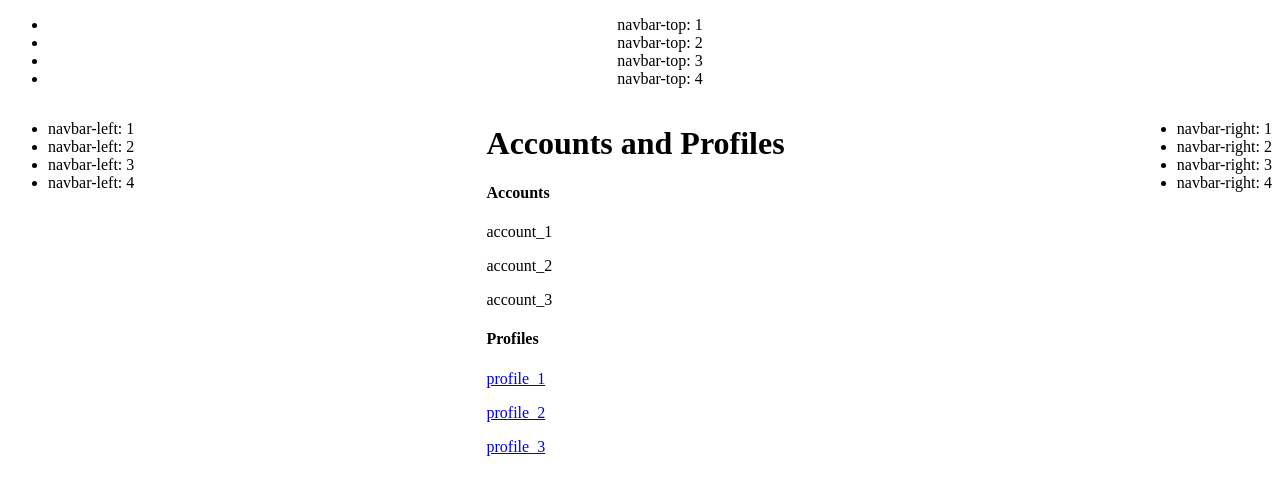
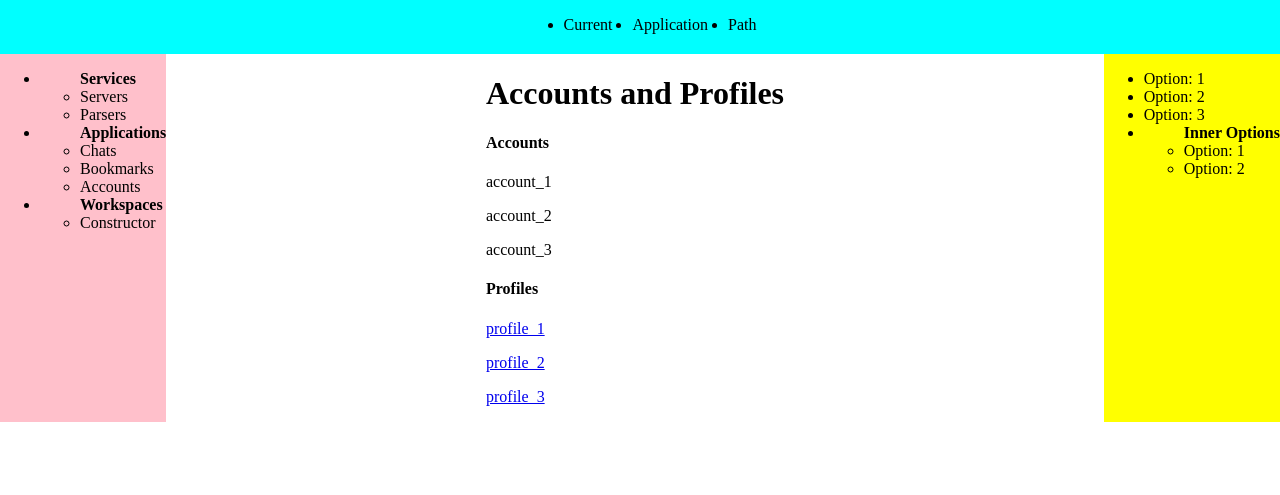
Before and after one commit to sh1chan/proto, a Flask app: page /applications/accounts/ in a window 1280 px wide. Shown: the top 495 px of the page. Run offline with Flask 2, Linux system fonts and the light colour scheme.

Commit message:
Update navbar with its style

```diff
--- a/src/blueprints/root/static/root/css/base.css
+++ b/src/blueprints/root/static/root/css/base.css
@@ -1,16 +1,45 @@
+body {
+  margin: 0px;
+}
+
+/* ?? */
 .container-bottom {
   display: flex;
 }
 
+
+/* TODO: navbar-* ul */
+.navbar-* ul {
+  margin: 0px;
+  padding: 0px;
+}
+
+
+/* SEE: https://love2dev.com/blog/absolute-centering-css/ */
 .navbar-top {
+  width: 100%;
+  background-color: cyan;
   text-align: center;
-  width: 100%;
+}
+
+.navbar-top ul {
+  display: inline-block;
+}
+
+.navbar-top li {
+  float: left;
+}
+
+.navbar-top li + li {
+  margin-left:20px;
 }
 
 .navbar-left {
   margin-right: auto;
+  background-color: pink;
 }
 
 .navbar-right {
   margin-left: auto;
+  background-color: yellow;
 }
--- a/src/blueprints/root/templates/root/base.html
+++ b/src/blueprints/root/templates/root/base.html
@@ -16,10 +16,9 @@
     <div class="container-top">
       <nav class="navbar-top">
         <ul>
-          <li>navbar-top: 1</li>
-          <li>navbar-top: 2</li>
-          <li>navbar-top: 3</li>
-          <li>navbar-top: 4</li>
+          <li>Current</li>
+          <li>Application</li>
+          <li>Path</li>
           {% block navbar_top %}
           {% endblock %}
         </ul>
@@ -29,10 +28,24 @@
     <div class="container-bottom">
       <nav class="navbar-left">
         <ul>
-          <li>navbar-left: 1</li>
-          <li>navbar-left: 2</li>
-          <li>navbar-left: 3</li>
-          <li>navbar-left: 4</li>
+          <li>
+            <ul><strong>Services</strong>
+              <li>Servers</li>
+              <li>Parsers</li>
+            </ul>
+          </li>
+          <li>
+            <ul><strong>Applications</strong>
+              <li>Chats</li>
+              <li>Bookmarks</li>
+              <li>Accounts</li>
+            </ul>
+          </li>
+          <li>
+            <ul><strong>Workspaces</strong>
+              <li>Constructor</li>
+            </ul>
+          </li>
           {% block navbar_left %}
           {% endblock %}
         </ul>
@@ -45,10 +58,15 @@
 
       <nav class="navbar-right">
         <ul>
-          <li>navbar-right: 1</li>
-          <li>navbar-right: 2</li>
-          <li>navbar-right: 3</li>
-          <li>navbar-right: 4</li>
+          <li>Option: 1</li>
+          <li>Option: 2</li>
+          <li>Option: 3</li>
+          <li>
+            <ul><strong>Inner Options</strong>
+              <li>Option: 1</li>
+              <li>Option: 2</li>
+            </ul>
+          </li>
           {% block navbar_rigth %}
           {% endblock %}
         </ul>
```
